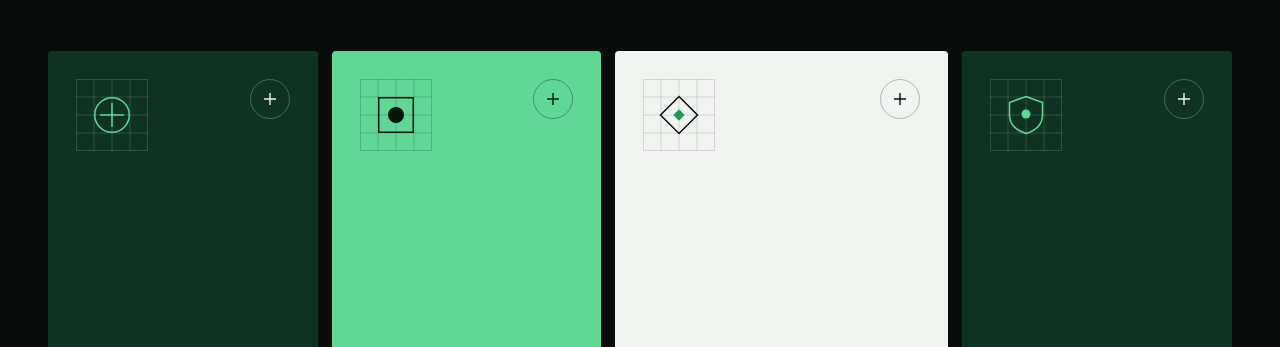
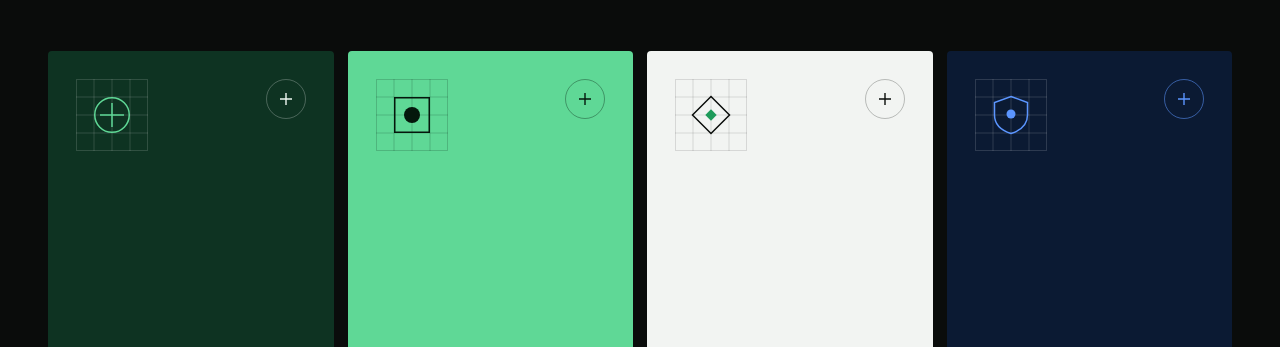
Before and after one commit to randyparrs/tenet-pay, a website: page site/index.html in a window 1280 px wide. Shown: the part 1068-1415 px from the top of the page. Drawn offline with Linux system fonts and the light colour scheme.

Commit message:
Home: product tiles in equal columns with the name scaled to the tile, Orvyn's tile in its page's navy and blue

```diff
--- a/site/home.css
+++ b/site/home.css
@@ -240,12 +240,15 @@ button { font: inherit; }
 .flow__node--release .flow__pill { right: -8px; top: 12px; }
 
 /* Product tiles */
+/* Equal columns that never grow with their content; every tile fills its cell, so a row's tiles share one size */
 .tiles {
-  display: grid; grid-template-columns: 1fr;
-  gap: 14px; align-items: start;
+  display: grid; grid-template-columns: minmax(0, 1fr);
+  gap: 14px; align-items: stretch;
 }
-@media (min-width: 640px) { .tiles { grid-template-columns: repeat(2, 1fr); } }
-@media (min-width: 1140px) { .tiles { grid-template-columns: repeat(4, 1fr); } }
+@media (min-width: 640px) { .tiles { grid-template-columns: repeat(2, minmax(0, 1fr)); } }
+@media (min-width: 1140px) { .tiles { grid-template-columns: repeat(4, minmax(0, 1fr)); } }
+.tiles > * { display: flex; }
+.tiles > * > .tile { flex: 1; min-width: 0; }
 .tile {
   --tile-bg: var(--color-green-deep);
   --tile-ink: var(--color-green-deep-text);
@@ -254,7 +257,7 @@ button { font: inherit; }
   --tile-btn-line: rgba(255, 255, 255, 0.25);
   --tile-link-hover: var(--color-green);
   --tile-glow: rgba(95, 216, 150, 0.35);
-  cursor: pointer; display: flex; flex-direction: column; min-height: 440px; padding: 28px;
+  cursor: pointer; display: flex; flex-direction: column; min-height: 440px; padding: 28px; container-type: inline-size;
   border-radius: 4px; background: var(--tile-bg); color: var(--tile-ink);
   transition: transform 0.45s var(--ease-out), box-shadow 0.45s;
 }
@@ -277,6 +280,16 @@ button { font: inherit; }
   --tile-link-hover: var(--color-green-store);
   --tile-glow: rgba(255, 255, 255, 0.25);
 }
+.tile--navy {
+  --tile-bg: #0b1a33;
+  --tile-ink: #eef2f8;
+  --tile-muted: #d3dcea;
+  --tile-line: rgba(255, 255, 255, 0.14);
+  --tile-btn-line: rgba(91, 149, 255, 0.55);
+  --tile-link-hover: #5b95ff;
+  --tile-glow: rgba(91, 149, 255, 0.35);
+}
+.tile--navy .tile__toggle { color: #5b95ff; }
 .tile__head { display: flex; justify-content: space-between; align-items: flex-start; }
 .tile__glyph { width: 72px; height: 72px; flex: none; }
 .tile__toggle {
@@ -287,7 +300,7 @@ button { font: inherit; }
 .tile__toggle svg { transition: transform 0.35s; }
 .tile[data-open="true"] .tile__toggle svg { transform: rotate(45deg); }
 .tile__spacer { flex: 1; min-height: 40px; }
-.tile__name { margin: 0; font-size: clamp(34px, 3.4vw, 44px); font-weight: 300; letter-spacing: -0.03em; }
+.tile__name { margin: 0; font-size: min(clamp(34px, 3.4vw, 44px), 13.5cqi); font-weight: 300; letter-spacing: -0.03em; white-space: nowrap; }
 .tile__line { margin: 10px 0 0; font-size: 16px; line-height: 1.5; color: var(--tile-muted); max-width: 30ch; }
 .tile__links { display: grid; grid-template-rows: 0fr; transition: grid-template-rows 0.45s var(--ease-out); }
 .tile[data-open="true"] .tile__links { grid-template-rows: 1fr; }
--- a/site/index.html
+++ b/site/index.html
@@ -26,7 +26,7 @@
   <link rel="preconnect" href="https://fonts.gstatic.com" crossorigin>
   <link href="https://fonts.googleapis.com/css2?family=Inter:wght@300;400;500;600&amp;family=JetBrains+Mono:wght@400;500&amp;display=swap" rel="stylesheet">
   <link rel="icon" type="image/svg+xml" href="favicon.svg?v=20261023a">
-  <link rel="stylesheet" href="home.css?v=20261102a">
+  <link rel="stylesheet" href="home.css?v=20261103a">
   <script src="home.js?v=20261026a" defer></script>
 </head>
 <body>
@@ -216,15 +216,15 @@
         </div>
 
         <div data-reveal data-reveal-delay="270">
-          <article class="tile" id="tile-orvyn" data-tile="orvyn" data-open="false">
+          <article class="tile tile--navy" id="tile-orvyn" data-tile="orvyn" data-open="false">
             <div class="tile__head">
               <svg class="tile__glyph" viewBox="0 0 72 72" aria-hidden="true">
                 <g stroke="rgba(255,255,255,0.14)" stroke-width="1" fill="none">
                   <rect x="0.5" y="0.5" width="71" height="71"/>
                   <path d="M18 0v72M36 0v72M54 0v72M0 18h72M0 36h72M0 54h72"/>
                 </g>
-                <path d="M36 17.5L52.5 23.5V36C52.5 45.5 45.5 51.5 36 54.5C26.5 51.5 19.5 45.5 19.5 36V23.5Z" fill="none" stroke="#5fd896" stroke-width="1.5"/>
-                <circle cx="36" cy="35" r="4.5" fill="#5fd896"/>
+                <path d="M36 17.5L52.5 23.5V36C52.5 45.5 45.5 51.5 36 54.5C26.5 51.5 19.5 45.5 19.5 36V23.5Z" fill="none" stroke="#5b95ff" stroke-width="1.5"/>
+                <circle cx="36" cy="35" r="4.5" fill="#5b95ff"/>
               </svg>
               <button class="tile__toggle" type="button" id="tile-orvyn-toggle" data-tile-toggle="orvyn" aria-expanded="false" aria-controls="tile-orvyn-links" aria-label="Show Orvyn links">
                 <svg width="14" height="14" viewBox="0 0 14 14" aria-hidden="true"><path d="M7 1v12M1 7h12" stroke="currentColor" stroke-width="1.4"/></svg>
```
Also changed, not shown: worker/test/rehearsal.mjs (+10 -2 lines).
